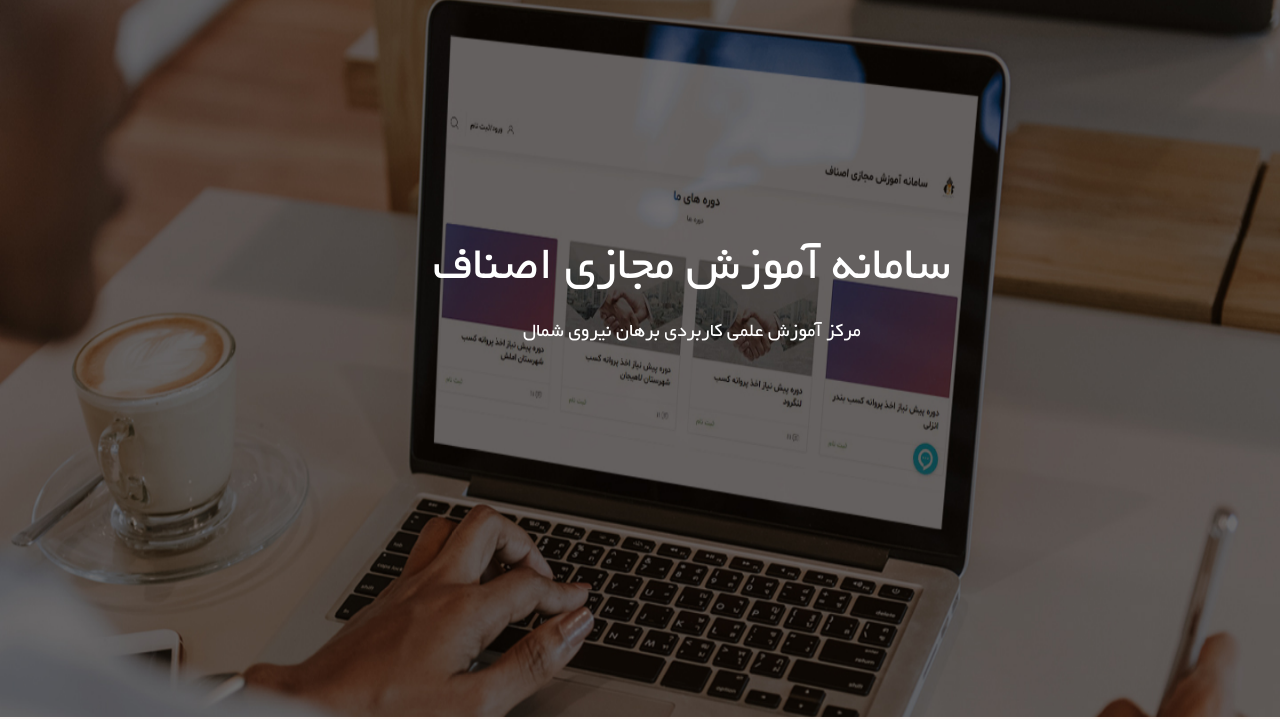
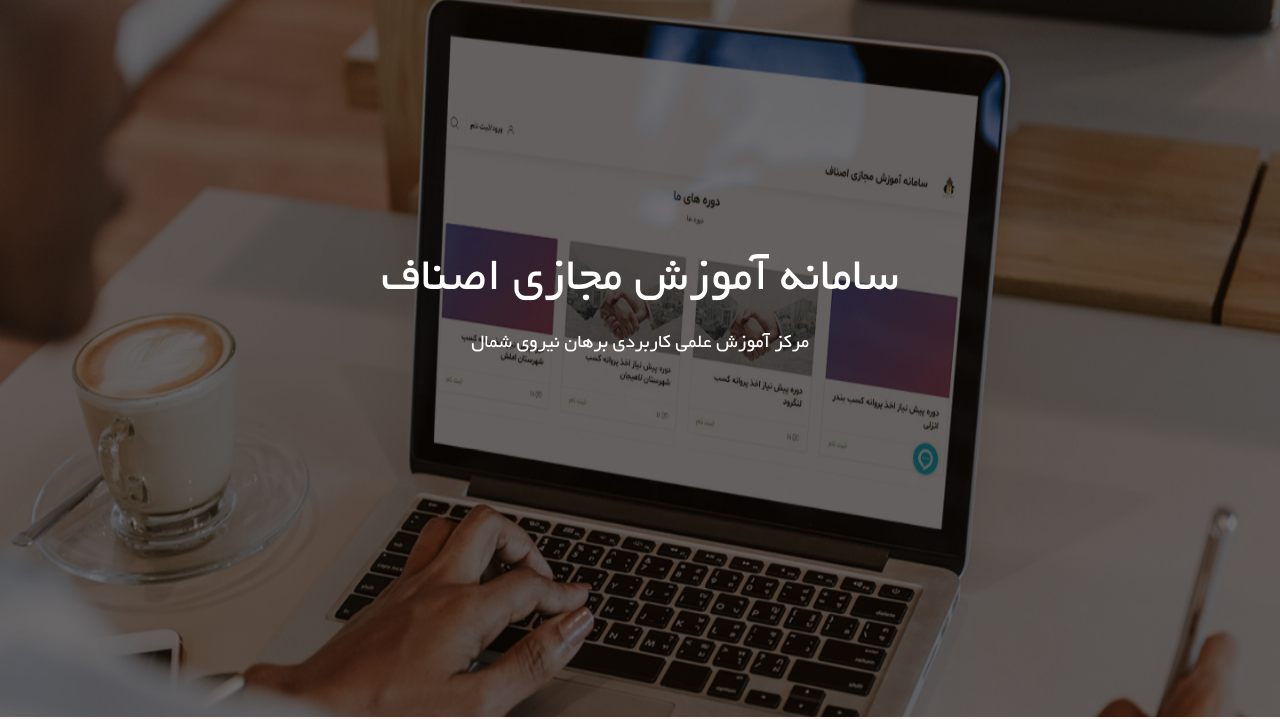
Before and after one commit to MahdiRazzaghi808/asnaf, a plain HTML site: page index.html in a window 1280 px wide. Shown: the part 93-812 px from the top of the page. Drawn offline with Linux system fonts and the light colour scheme; a script that the page names is missing.

Commit message:
change width header text

```diff
--- a/style/style.css
+++ b/style/style.css
@@ -136,8 +136,9 @@ header img {
 header div {
     position: absolute;
     top: 40%;
-    left: 50%;
-    transform: translate(-40%, -50%);
+    left: 40%;
+    width: 100%;
+    transform: translate(-40%, -40%);
     color: #ffffff;
     text-align: center;
 }
```
